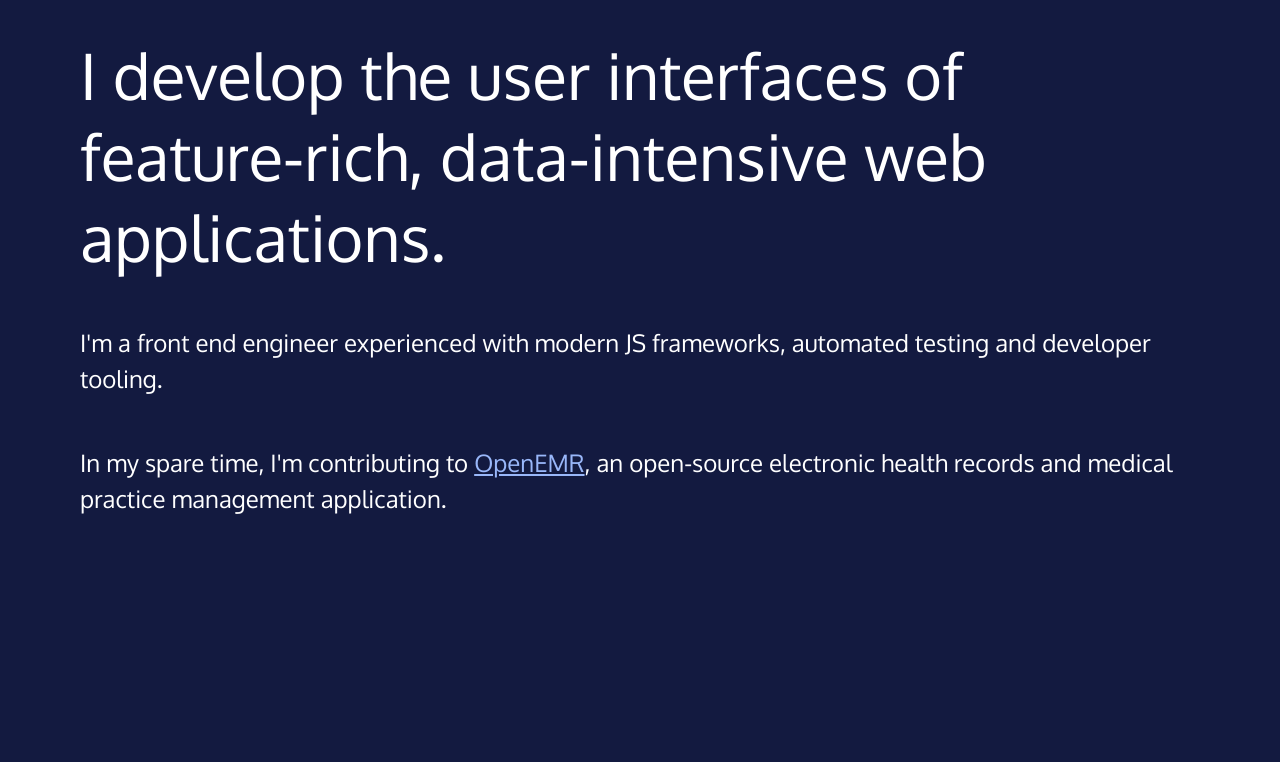
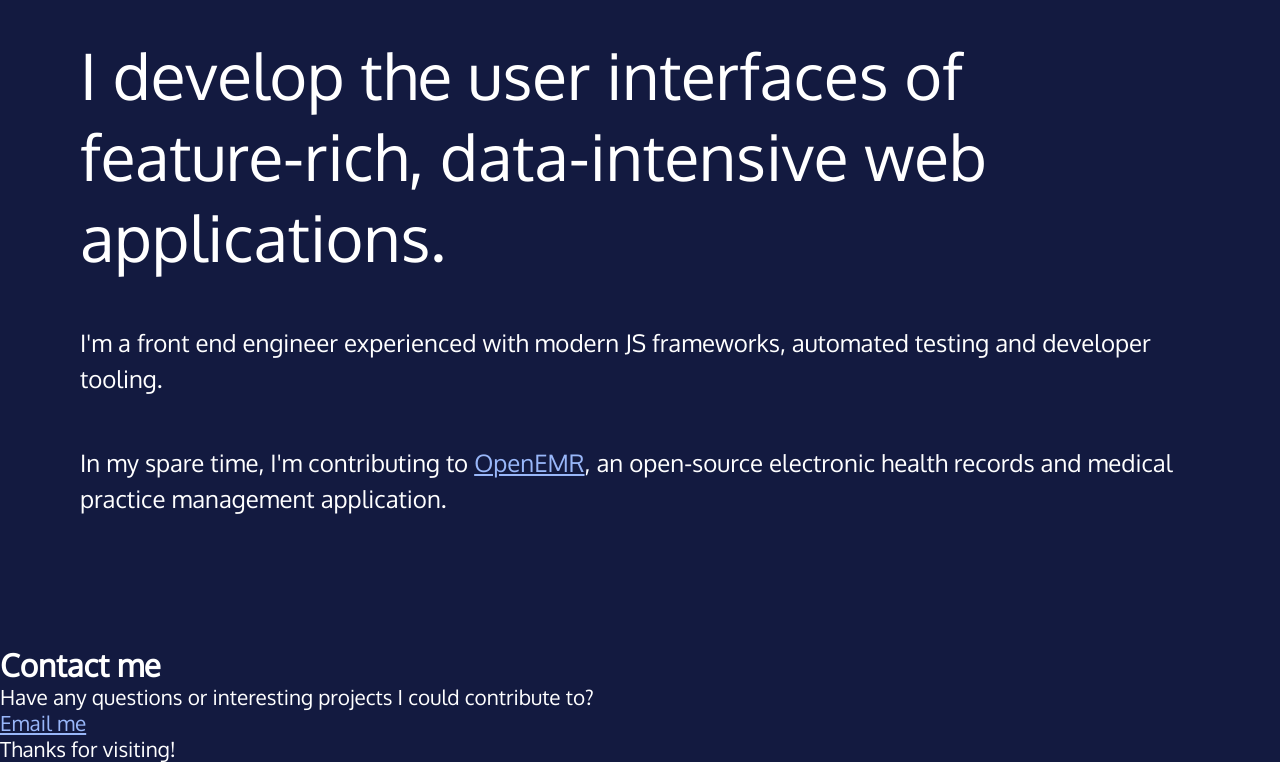
Before and after one commit to raskolnikov-rodion/raskolnikov-rodion.github.io, a website: page index.html in a window 1280 px wide. Shown: the part 226-988 px from the top of the page. Before the commit the page ends 871 px from the top, so only its background shows below. Drawn offline with Linux system fonts and the light colour scheme; a web font is replaced by a local one.

Commit message:
feat(contact): add content to contact section

```diff
--- a/index.html
+++ b/index.html
@@ -4,13 +4,13 @@
     <meta charset="UTF-8" />
     <meta name="viewport" content="width=device-width, initial-scale=1.0" />
     <title>Gustavo Oliveira</title>
+    <link rel="stylesheet" href="./dist/styles.css" />
     <link rel="preconnect" href="https://fonts.googleapis.com" />
     <link rel="preconnect" href="https://fonts.gstatic.com" crossorigin />
     <link
       href="https://fonts.googleapis.com/css2?family=Oxygen&family=Oxygen+Mono&display=swap"
       rel="stylesheet"
     />
-    <link rel="stylesheet" href="./dist/styles.css" />
   </head>
   <body>
     <section class="intro">
@@ -38,5 +38,16 @@
         management application.
       </p>
     </section>
+    <section class="contact">
+      <h2>Contact me</h2>
+
+      <p>Have any questions or interesting projects I could contribute to?</p>
+
+      <a class="contact__link" href="mailto:oliveira_gus@hotmail.com"
+        >Email me</a
+      >
+
+      <p>Thanks for visiting!</p>
+    </section>
   </body>
 </html>
```
